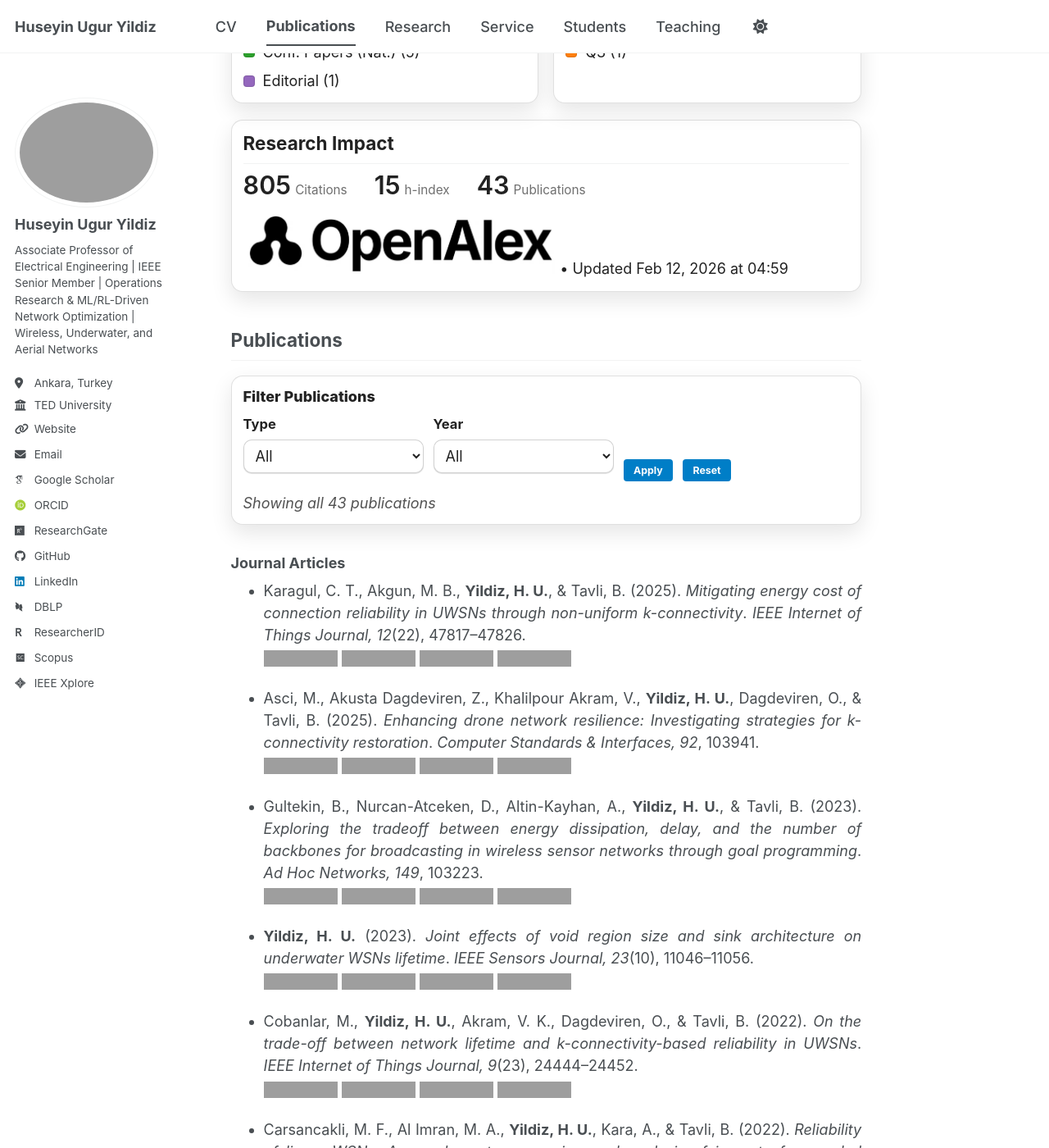
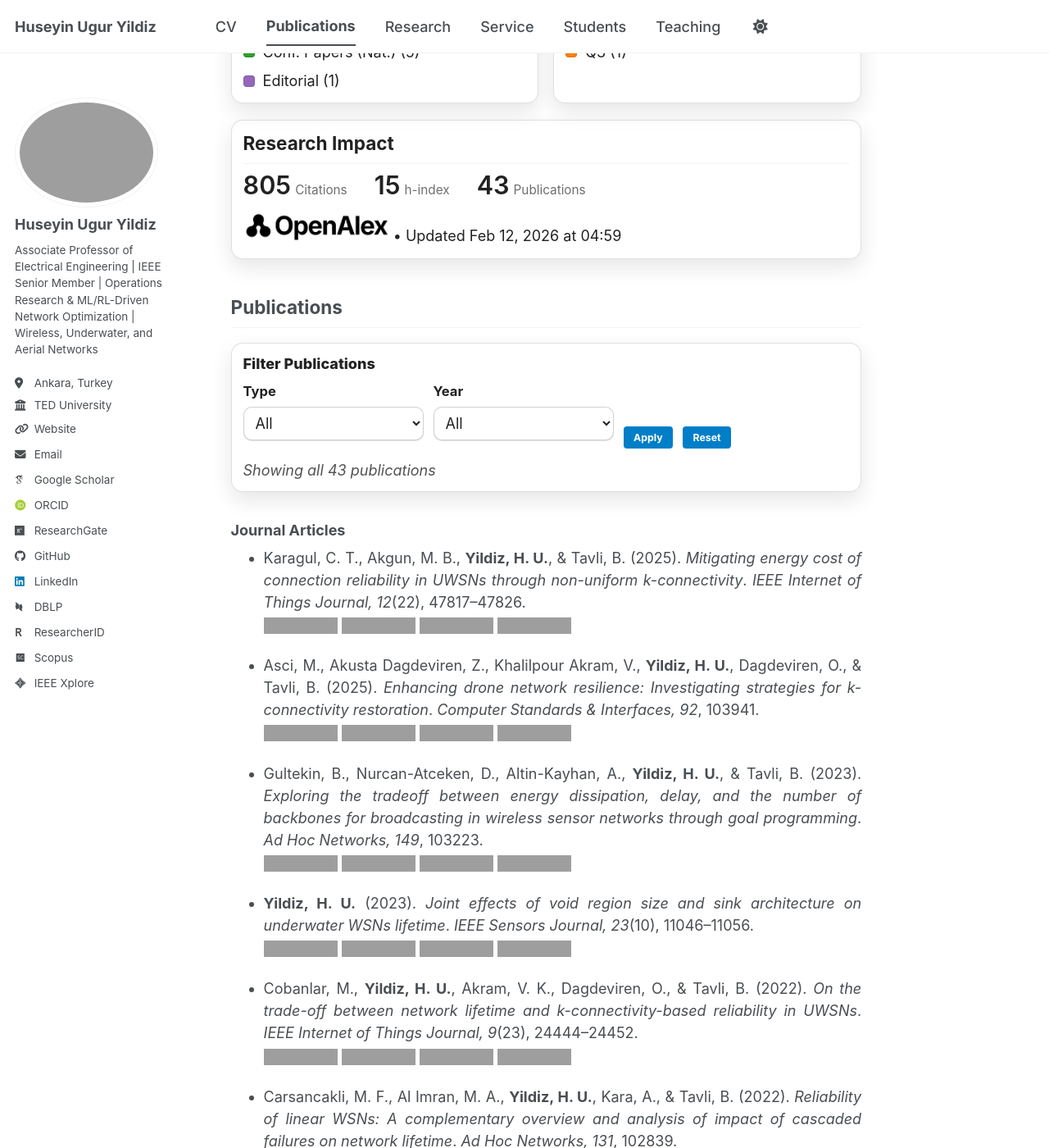
Before and after one commit to huguryildiz/huguryildiz.github.io, a Jekyll site: the page built from _pages/publications.md, in a window 1280 px wide and 1400 px high, scrolled down 537 px. Shown: the whole window at 82% size. Built offline with Jekyll 4.4.1, drawn with Linux system fonts in a browser that asks for light colours; some web fonts are replaced; a script bundle is joined from its source files by our own code; library files that are not in the unit come from our copies; a style sheet for code colours, icons or effects is not loaded; grey boxes are pictures that could not be loaded.

Commit message:
Update pub-chart.css

```diff
--- a/assets/css/pub-chart.css
+++ b/assets/css/pub-chart.css
@@ -368,7 +368,7 @@ html.theme-dark, body.theme-dark{
 }
 
 .research-metrics .metric-logo{
-  height: 75px;     /* burayı değiştir */
+  height: 35px;     /* burayı değiştir */
   width: auto;      /* oranı korur */
   display: block;
 }
```
